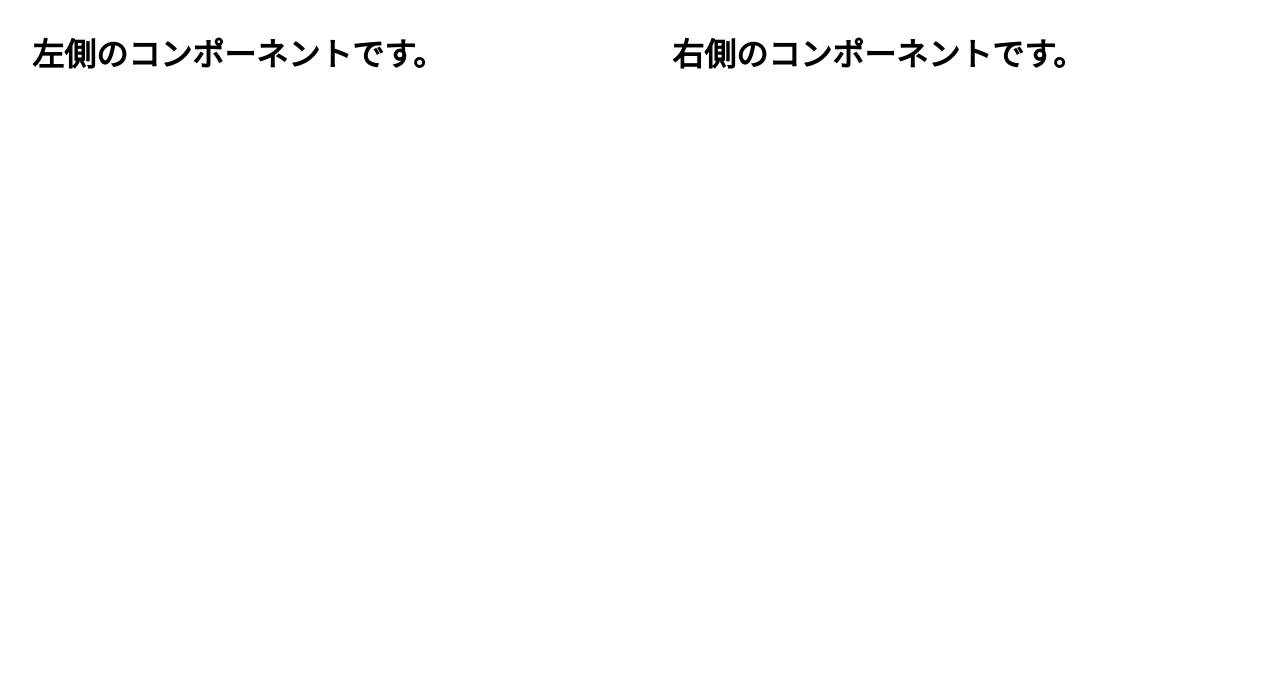
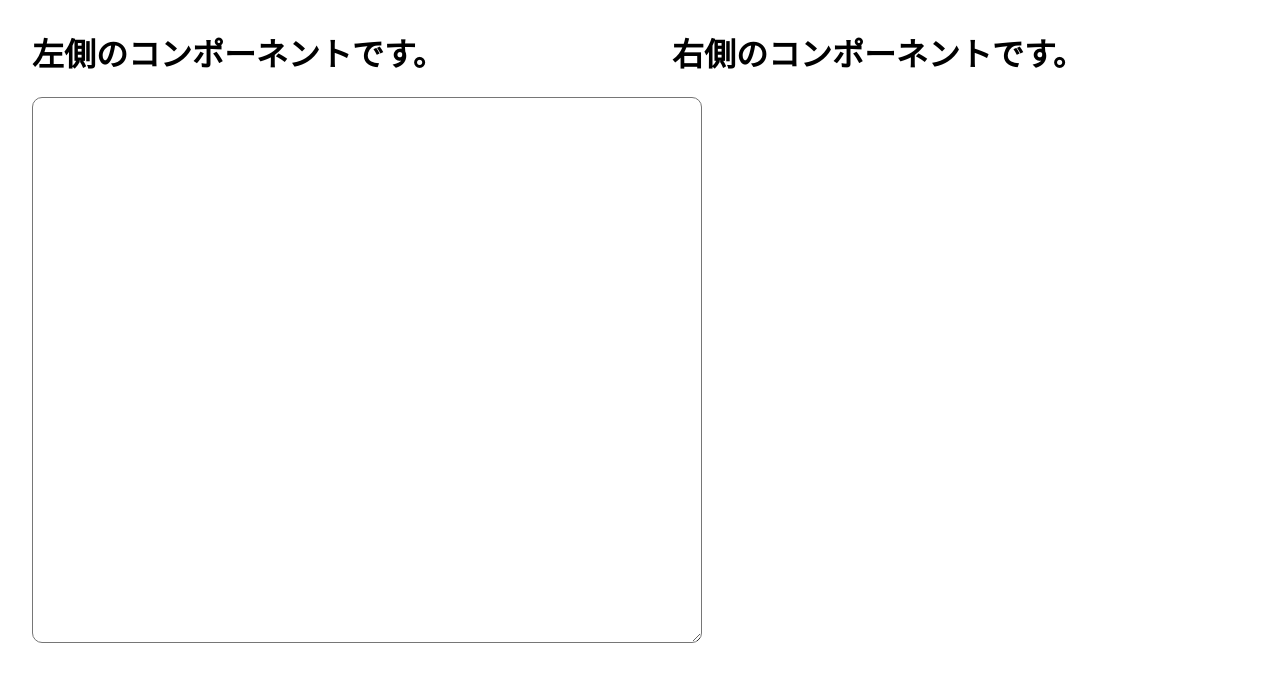
Before and after one commit to KHashimoto3/HCG2023, a React (Vite) app in the folder front/: page / in a window 1280 px wide. Shown: the top 682 px of the page. Built offline with nearby package versions, Linux system fonts and the light colour scheme.

Commit message:
コード入力用のテキストエリアを配置した。

```diff
--- a/front/src/components/features/CodeCheckInput.tsx
+++ b/front/src/components/features/CodeCheckInput.tsx
@@ -5,6 +5,11 @@ export const CodeCheckInput = () => {
     <>
       <Container maxWidth="md">
         <h1>左側のコンポーネントです。</h1>
+        <textarea
+          rows={20}
+          cols={45}
+          style={{ fontSize: "18pt", borderRadius: "10px" }}
+        />
       </Container>
     </>
   );
```
